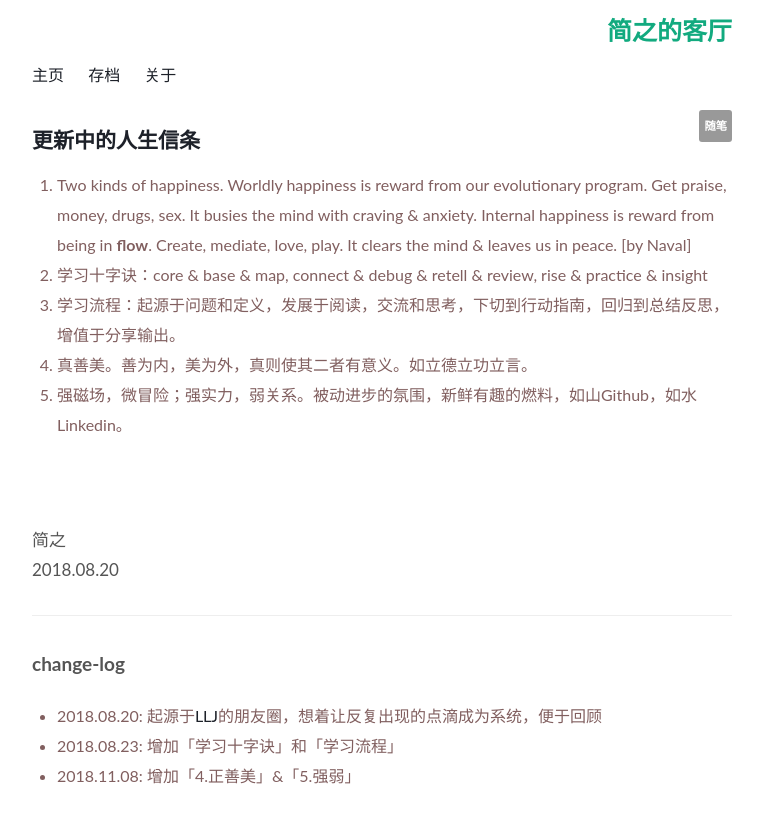
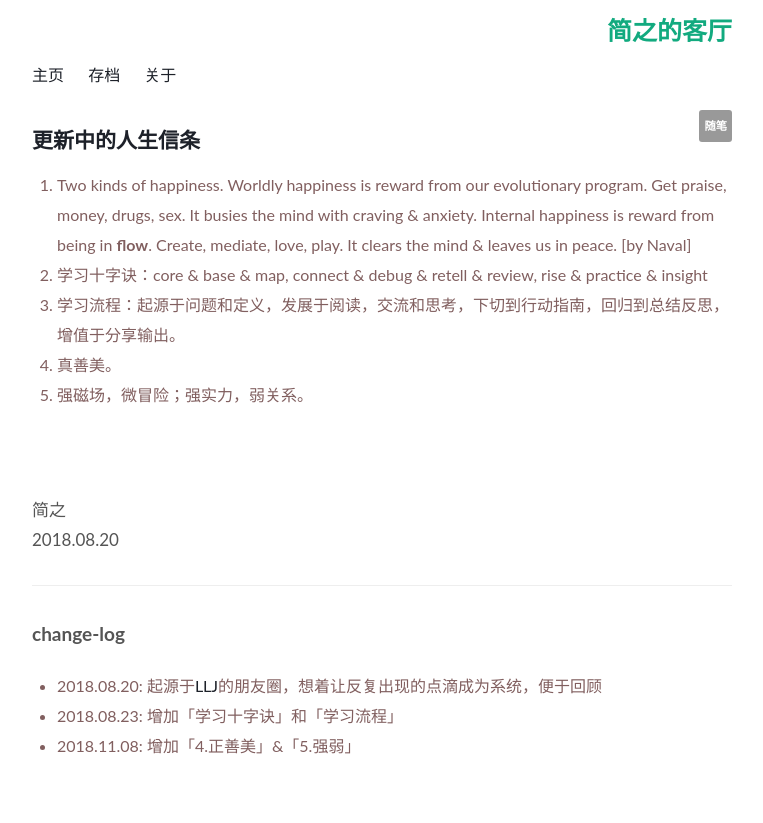
Before and after one commit to WillWang-X/willwang-x.github.io, a Jekyll site: the page built from _posts/2018-10-20-mottos.md, in a window 1280 px wide. Shown: the top 823 px of the page, without its empty margins (258-1021 px from the left). Built offline with Jekyll 4.4.1, drawn with Linux system fonts in a browser that asks for light colours.

```diff
--- a/_posts/2018-10-20-mottos.md
+++ b/_posts/2018-10-20-mottos.md
@@ -13,8 +13,8 @@
 1. Two kinds of happiness. Worldly happiness is reward from our evolutionary program. Get praise, money, drugs, sex. It busies the mind with craving & anxiety. Internal happiness is reward from being in **flow**. Create, mediate, love, play. It clears the mind & leaves us in peace.   [by Naval]
 1. 学习十字诀：core & base & map, connect & debug & retell & review, rise & practice & insight
 1. 学习流程：起源于问题和定义，发展于阅读，交流和思考，下切到行动指南，回归到总结反思，增值于分享输出。
-1. 真善美。善为内，美为外，真则使其二者有意义。如立德立功立言。
-1. 强磁场，微冒险；强实力，弱关系。被动进步的氛围，新鲜有趣的燃料，如山Github，如水Linkedin。
+1. 真善美。[](善为内，美为外，真则使其二者有意义。如立德立功立言。)
+1. 强磁场，微冒险；强实力，弱关系。[](被动进步的氛围，新鲜有趣的燃料，如山Github，如水Linkedin。)
 
 
 
```
